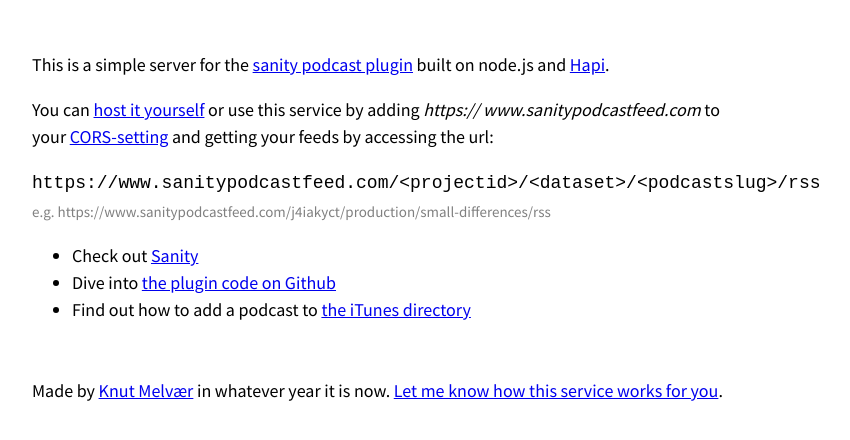
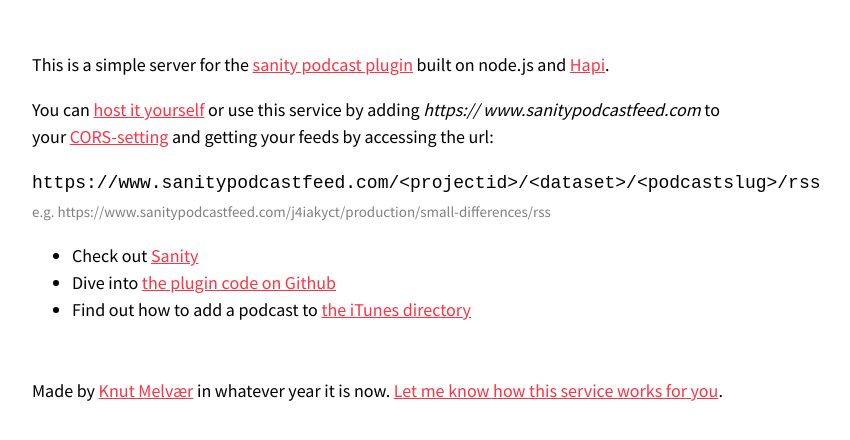
Before and after one commit to kmelve/sanity-podcast-server, a website: page static/index.html in a window 1280 px wide. Shown: the part 324-764 px from the top of the page, without its empty margins (4-854 px from the left). Drawn offline with Linux system fonts and the light colour scheme.

Commit message:
add link colors

```diff
--- a/static/index.html
+++ b/static/index.html
@@ -44,6 +44,14 @@
 
     img {
       width: 200px;
+    }
+
+    a {
+      color: #f34;
+    }
+
+    a:hover {
+      text-decoration: none;
     }
 
     p {
```
